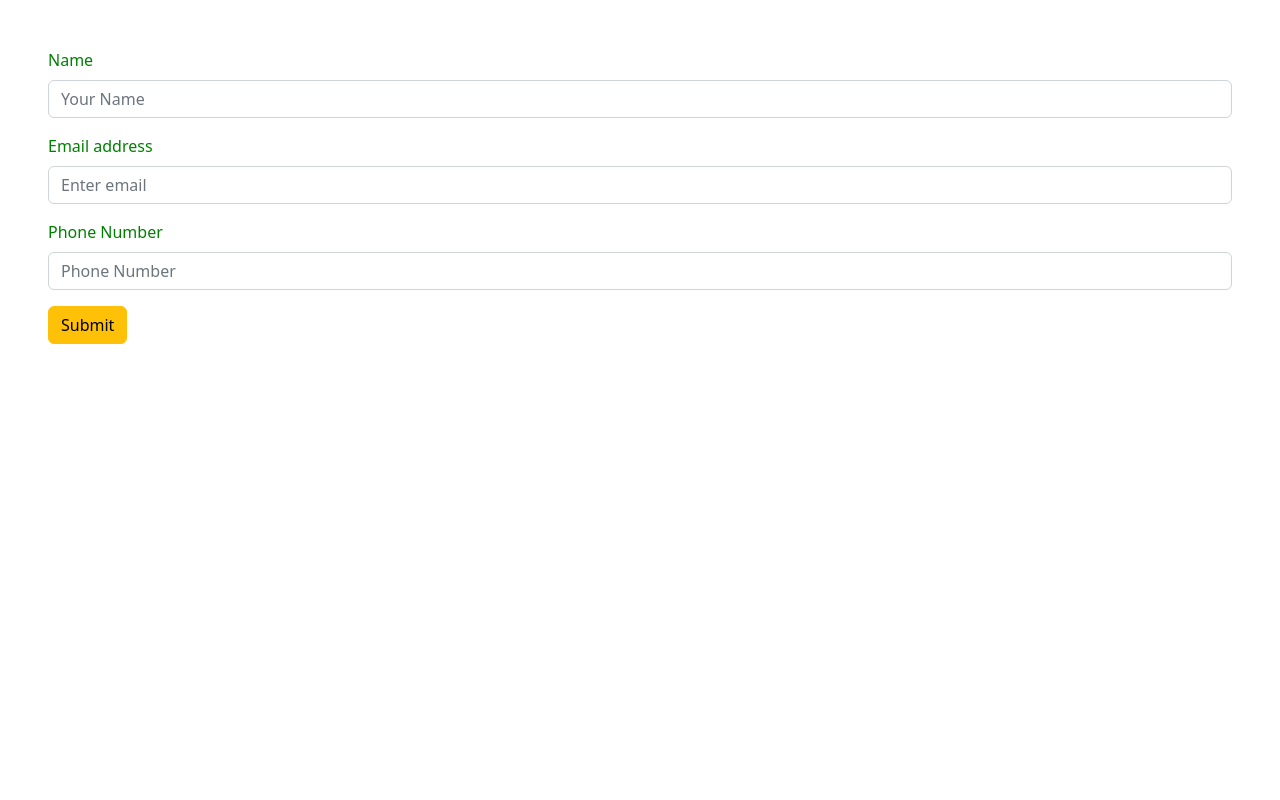
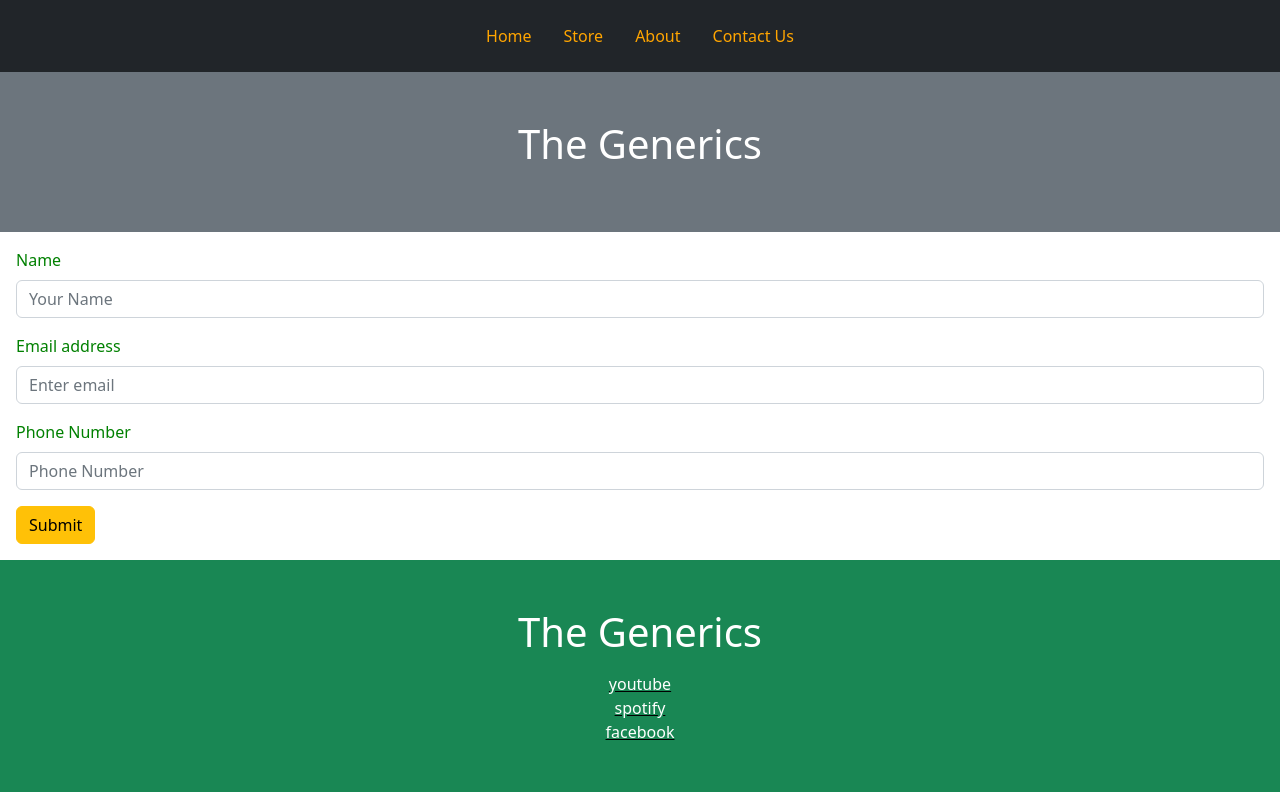
Before and after one commit to HimanshuDeveloperr/e-commerce, a React (Create React App) app: page /contactus in a window 1280 px wide. Built offline with nearby package versions, Linux system fonts and the light colour scheme.

Commit message:
contactPageCompleted

```diff
--- a/src/Components/EssentialsLayout/Header.js
+++ b/src/Components/EssentialsLayout/Header.js
@@ -30,6 +30,8 @@ const context=useContext(CartContext)
 
             <NavLink className="m-3" to="/about" style={{color:'orange',textDecorationColor:'whitesmoke',textDecoration:'none'}}>About</NavLink>
 
+            <NavLink className="m-3" to="/contactus" style={{color:'orange',textDecorationColor:'whitesmoke',textDecoration:'none'}}>Contact Us</NavLink>
+
         </Nav>
       </Container>
       <Button className="m-2" variant="outline-info" onClick={handleShow}>
--- a/src/Components/Routes/About.js
+++ b/src/Components/Routes/About.js
@@ -17,6 +17,10 @@ const About = () => {
             <NavLink className="m-3" to="/store" style={{color:'orange',textDecorationColor:'whitesmoke',textDecoration:'none'}}>Store</NavLink>
 
             <NavLink className="m-3" to="/about" style={{color:'orange',textDecorationColor:'whitesmoke',textDecoration:'none'}}>About</NavLink>
+
+
+            <NavLink className="m-3" to="/contactus" style={{color:'orange',textDecorationColor:'whitesmoke',textDecoration:'none'}}>Contact Us</NavLink>
+
 
         </Nav>
       </Container>
--- a/src/Components/Routes/Contactus.js
+++ b/src/Components/Routes/Contactus.js
@@ -1,7 +1,11 @@
-import React, { useRef } from 'react'
+import React, { Fragment, useRef } from 'react'
 import { Form,Button } from 'react-bootstrap'
+import Grid from '../EssentialsLayout/Grid'
+import { NavLink } from 'react-router-dom'
+import { Nav,Container,Navbar } from 'react-bootstrap'
 
 import "./ContactUs.css"
+import Footer from '../EssentialsLayout/Footer'
 
 const Contactus = () => {
 
@@ -36,8 +40,27 @@ const Contactus = () => {
 
    }
   return (
-    <div className='m-5' >
-         <Form onSubmit={SubmitHandler}>
+    <Fragment >
+        <Navbar bg="dark" variant="dark">
+      <Container>
+        <Nav className="m-auto">
+
+            <NavLink className="m-3" to="/home" style={{color:'orange',textDecorationColor:'whitesmoke',textDecoration:'none'}}>Home</NavLink>
+
+            <NavLink className="m-3" to="/store" style={{color:'orange',textDecorationColor:'whitesmoke',textDecoration:'none'}}>Store</NavLink>
+
+            <NavLink className="m-3" to="/about" style={{color:'orange',textDecorationColor:'whitesmoke',textDecoration:'none'}}>About</NavLink>
+
+
+            <NavLink className="m-3" to="/contactus" style={{color:'orange',textDecorationColor:'whitesmoke',textDecoration:'none'}}>Contact Us</NavLink>
+
+        </Nav>
+      </Container>
+    </Navbar>
+
+    <Grid/>
+
+         <Form onSubmit={SubmitHandler} className="m-3">
 
          <Form.Group className="mb-3" controlId="formBasicEmail">
         <Form.Label style={{color:"green"}}>Name</Form.Label>
@@ -57,7 +80,8 @@ const Contactus = () => {
         Submit
       </Button>
     </Form>
-    </div>
+    <Footer/>
+    </Fragment>
   )
 }
 
--- a/src/Components/Routes/Home.js
+++ b/src/Components/Routes/Home.js
@@ -18,6 +18,9 @@ const Home = () => {
 
               <NavLink className="m-3" to="/about" style={{color:'orange',textDecorationColor:'whitesmoke',textDecoration:'none'}}>About</NavLink>
 
+
+            <NavLink className="m-3" to="/contactus" style={{color:'orange',textDecorationColor:'whitesmoke',textDecoration:'none'}}>Contact Us</NavLink>
+
           </Nav>
         </Container>
       </Navbar>
```
